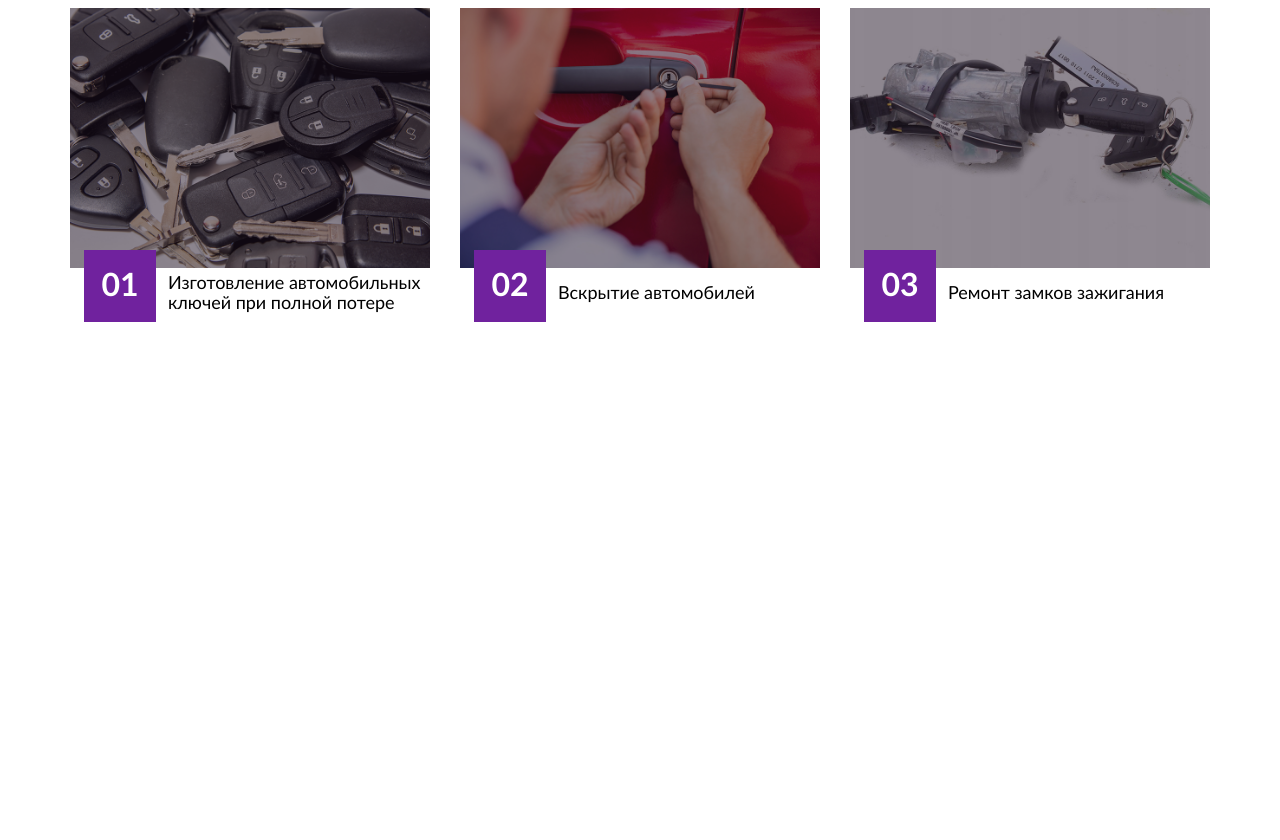
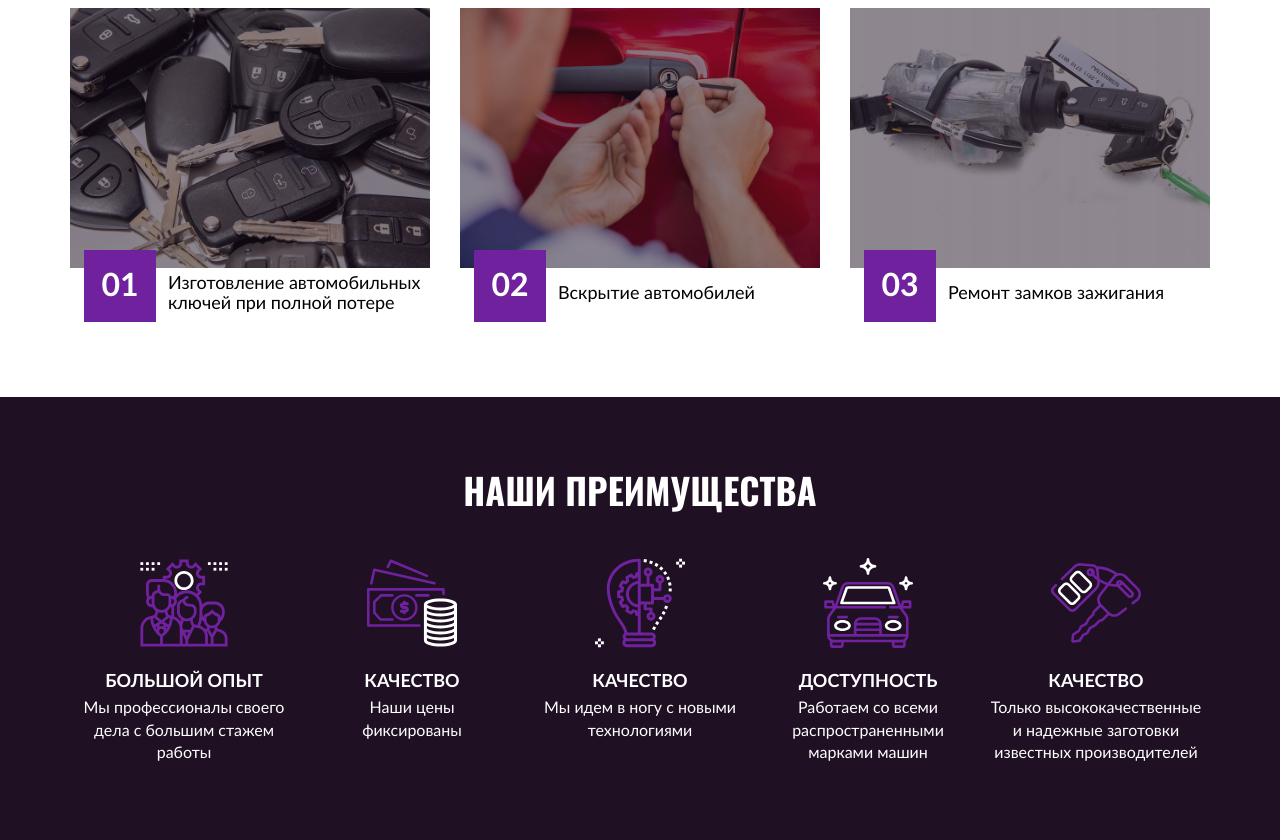
Before and after one commit to AlexKobiliansky/keyhelpp, a plain HTML site: page app/index.html in a window 1280 px wide. Shown: the part 888-1728 px from the top of the page. Before the commit the page ends 1285 px from the top, so only its background shows below. Drawn offline with Linux system fonts and the light colour scheme.

Commit message:
section advantages complete

```diff
--- a/app/index.html
+++ b/app/index.html
@@ -160,11 +160,69 @@
 					</a>
 				</div>
 				<!-- /service-item -->
-
 			</div>
 		</div>
 	</section>
 	<!-- ======= SECTION SERVICES END ======= -->
+
+	<!-- ======= SECTION ADVANTAGES START ======= -->
+	<section class="s-advantages s-dark">
+		<div class="container">
+			<h2 class="section-title">Наши преимущества</h2>
+			<div class="advs-wrap">
+				<!-- adv-item -->
+				<div class="adv-item">
+					<div class="adv-item-img">
+						<img src="img/icons/adv-img-1.svg" alt="alt" class="svg">
+					</div>
+					<div class="adv-item-title">Большой опыт</div>
+					<div class="adv-item-desc">Мы профессионалы своего дела с большим стажем работы</div>
+				</div>
+				<!-- /adv-item -->
+
+				<!-- adv-item -->
+				<div class="adv-item">
+					<div class="adv-item-img">
+						<img src="img/icons/adv-img-2.svg" alt="alt" class="svg">
+					</div>
+					<div class="adv-item-title">Качество</div>
+					<div class="adv-item-desc">Наши цены <br>фиксированы</div>
+				</div>
+				<!-- /adv-item -->
+
+				<!-- adv-item -->
+				<div class="adv-item">
+					<div class="adv-item-img">
+						<img src="img/icons/adv-img-3.svg" alt="alt" class="svg">
+					</div>
+					<div class="adv-item-title">Качество</div>
+					<div class="adv-item-desc">Мы идем в ногу с новыми технологиями</div>
+				</div>
+				<!-- /adv-item -->
+
+				<!-- adv-item -->
+				<div class="adv-item">
+					<div class="adv-item-img">
+						<img src="img/icons/adv-img-4.svg" alt="alt" class="svg">
+					</div>
+					<div class="adv-item-title">Доступность</div>
+					<div class="adv-item-desc">Работаем со всеми распространенными марками машин</div>
+				</div>
+				<!-- /adv-item -->
+
+				<!-- adv-item -->
+				<div class="adv-item">
+					<div class="adv-item-img">
+						<img src="img/icons/adv-img-5.svg" alt="alt" class="svg">
+					</div>
+					<div class="adv-item-title">Качество</div>
+					<div class="adv-item-desc">Только высококачественные и надежные заготовки известных производителей</div>
+				</div>
+				<!-- /adv-item -->
+			</div>
+		</div>
+	</section>
+	<!-- ======= SECTION ADVANTAGES END ======= -->
 </div>
 
 
--- a/app/sass/base/_general.sass
+++ b/app/sass/base/_general.sass
@@ -203,3 +203,7 @@ section
   line-height: 1
   margin-bottom: 50px
   text-align: center
+
+.s-dark
+  background-color: $accent-dark
+  color: #fff
--- a/app/sass/base/_media.sass
+++ b/app/sass/base/_media.sass
@@ -5,6 +5,12 @@
 
 // ≥1200px
 +media-breakpoint-down(lg)
+
+  .adv-item
+    &-title
+      font-size: 16px
+    &-desc
+      font-size: 14px
 
   section
     padding: 50px 0
@@ -42,6 +48,18 @@
 
 // ≥992px
 +media-breakpoint-down(md)
+
+  .s-advantages
+    padding-bottom: 20px
+
+  .advs-wrap
+    flex-wrap: wrap
+    justify-content: flex-start
+
+  .adv-item
+    width: 33.3333%
+    margin-bottom: 30px
+    padding: 0 15px
 
   .service-item
     margin-bottom: 30px
@@ -84,6 +102,9 @@
 // ≥768px
 +media-breakpoint-down(sm)
 
+  .adv-item
+    width: 50%
+
   .service-item
     &-title
       padding-left: 5px
@@ -104,6 +125,14 @@
 // ≥480px
 +media-breakpoint-down(xs)
 
+  .adv-item
+    .svg
+      height: 60px
+    &-title
+      font-size: 14px
+    &-desc
+      font-size: 12px
+
   .service-item
     &-img
       height: 240px
@@ -117,7 +146,7 @@
 
   .section-title
     font-size: 24px
-    margin-bottom: 30px
+    margin-bottom: 40px
 
   .intro-text
     h1
@@ -145,6 +174,9 @@
     margin-bottom: 10px
 
 @media (max-width: 390px)
+
+  .adv-item
+    width: 100%
 
   .service-item
     &-img
--- /dev/null
+++ b/app/sass/layout/_s-advantages.sass
@@ -0,0 +1,20 @@
+.advs-wrap
+  display: flex
+  justify-content: space-between
+  align-items: flex-start
+
+.adv-item
+  text-align: center
+  width: 20%
+  padding: 0 5px
+  .svg
+    height: 90px
+    width: auto
+  &-img
+    margin-bottom: 25px
+  &-title
+    line-height: 1.1
+    font-size: 18px
+    font-weight: 700
+    text-transform: uppercase
+    margin-bottom: 5px
--- a/app/sass/main.sass
+++ b/app/sass/main.sass
@@ -8,6 +8,7 @@
 @import layout/header
 @import layout/s-intro
 @import layout/s-services
+@import layout/s-advantages
 @import layout/footer
 
 
```
Also changed, not shown: app/css/main.min.css, app/img/icons/adv-img-1.svg (added), app/img/icons/adv-img-2.svg (added), app/img/icons/adv-img-3.svg (added), app/img/icons/adv-img-4.svg (added), app/img/icons/adv-img-5.svg (added).
